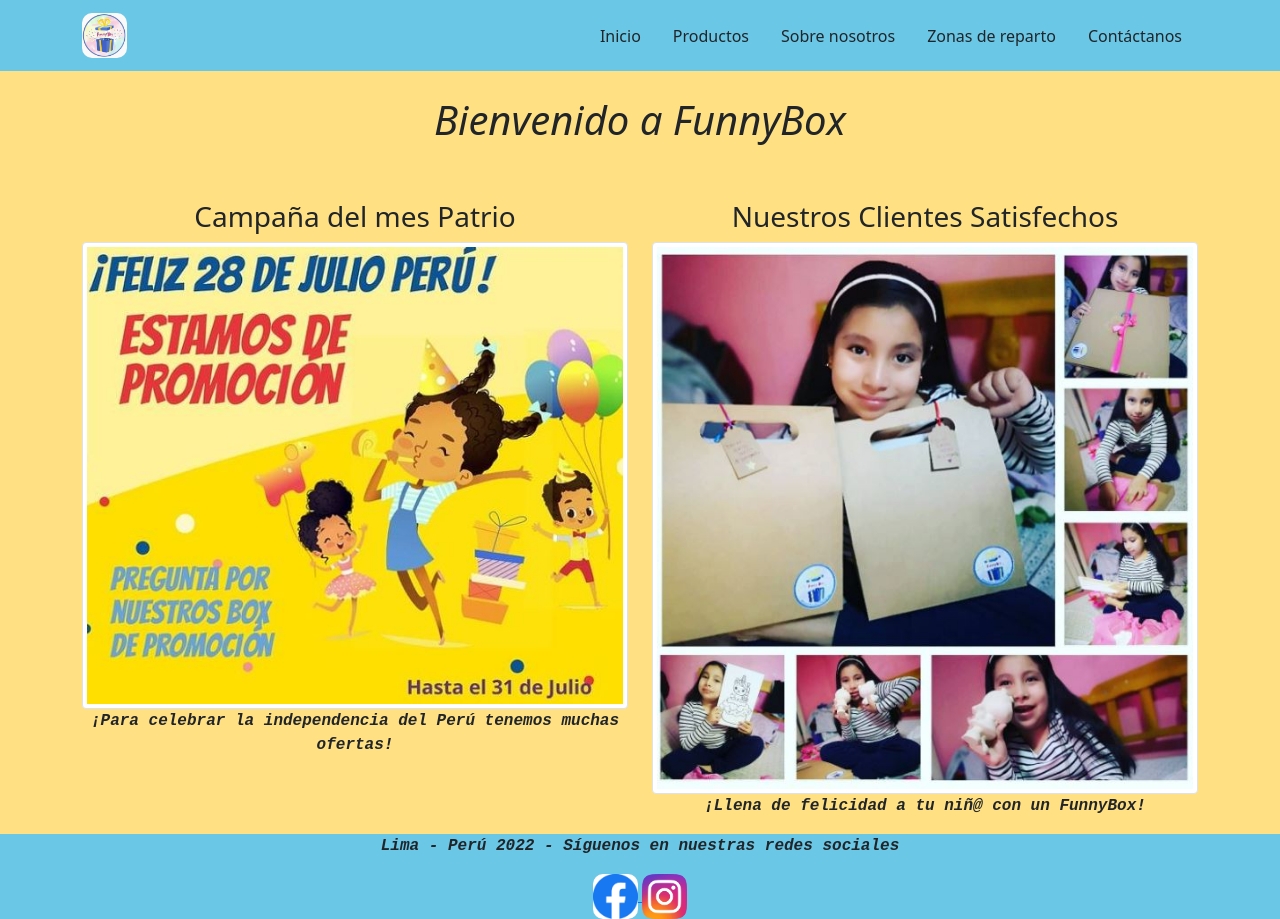
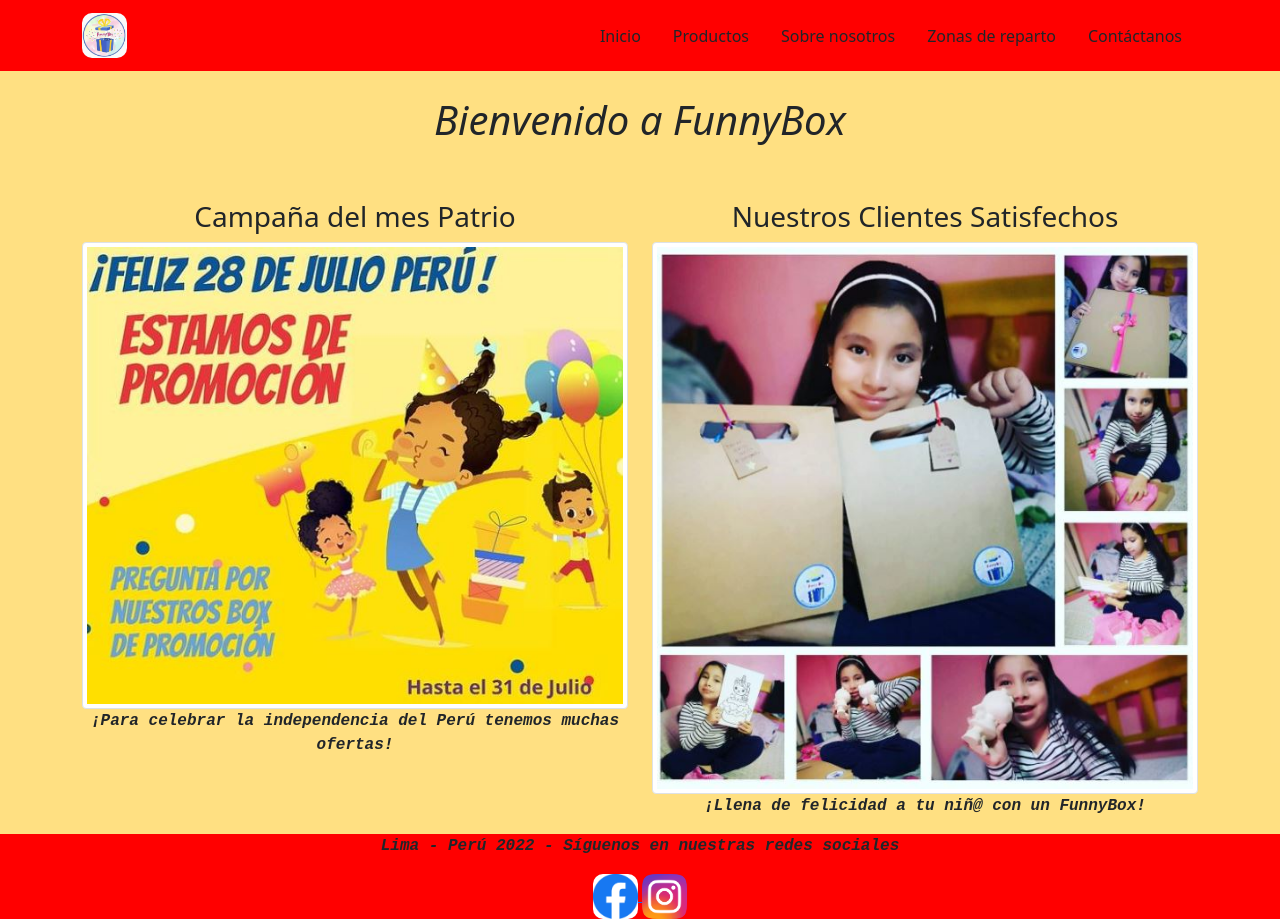
Before and after one commit to Jigeroar87/pf-coderhouse, a website: page index.html in a window 1280 px wide. Drawn offline with nearby package versions, Linux system fonts and the light colour scheme.

Commit message:
Nav y footer #6AC7E6 OK

```diff
--- a/cssdest/estilos.css
+++ b/cssdest/estilos.css
@@ -8,11 +8,11 @@
 footer {
   bottom: 0px;
   left: 0px;
-  background-color: #6AC7E6;
+  background-color: red;
   list-style-type: none; }
 
 .navBackground {
-  background-color: #6AC7E6;
+  background-color: red;
   position: sticky;
   list-style-type: none; }
 
```
